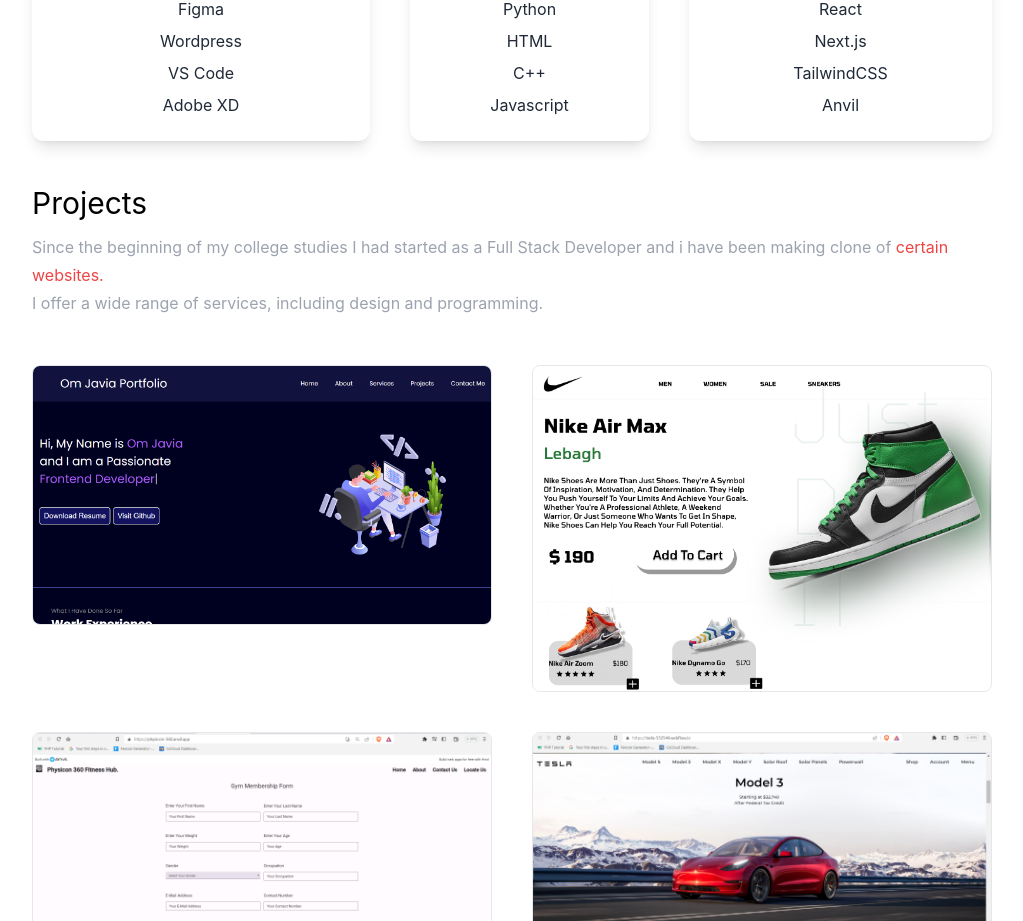
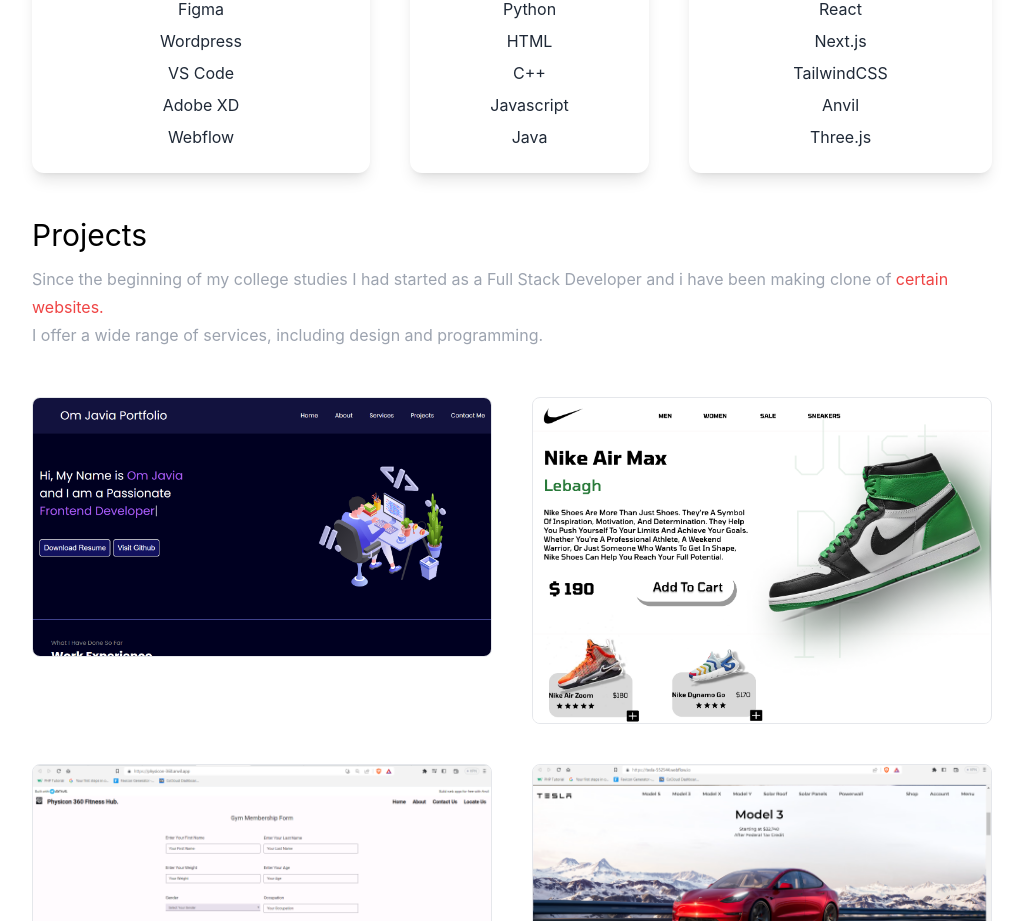
Before and after one commit to khyatisharma09/Khyati-Portfolio, a Next.js app: page / in a window 1280 px wide. Shown: the part 1599-2520 px from the top of the page, without its empty margins (128-1151 px from the left). Built offline with nearby package versions, Linux system fonts and the light colour scheme.

Commit message:
Added New Languages

```diff
--- a/pages/index.js
+++ b/pages/index.js
@@ -1,5 +1,6 @@
 import Head from "next/head";
 import { BsFillMoonStarsFill } from "react-icons/bs";
+import { BsFillBrightnessLowFill } from "react-icons/bs"
 import {
   AiFillTwitterCircle,
   AiFillLinkedin,
@@ -105,6 +106,7 @@
               <p className="text-gray-800 py-1">Wordpress</p>
               <p className="text-gray-800 py-1">VS Code</p>
               <p className="text-gray-800 py-1">Adobe XD</p>
+              <p className="text-gray-800 py-1">Webflow</p>
             </div>
             <div className="shadow-lg p-5 rounded-xl my-10 dark:bg-white">
               <Image src={code} width={100} height={100} alt="" className="relative left-1/3"/>
@@ -119,6 +121,7 @@
               <p className="text-gray-800 py-1">HTML</p>
               <p className="text-gray-800 py-1">C++</p>
               <p className="text-gray-800 py-1">Javascript</p>
+              <p className="text-gray-800 py-1">Java</p>
               {/* <p className="text-gray-800 py-1">C++</p> */}
             </div>
             <div className="shadow-lg p-5 rounded-xl my-10 dark:bg-white">
@@ -134,6 +137,7 @@
               <p className="text-gray-800 py-1">Next.js</p>
               <p className="text-gray-800 py-1">TailwindCSS</p>
               <p className="text-gray-800 py-1">Anvil</p>
+              <p className="text-gray-800 py-1">Three.js</p>
             </div>
           </div>
         </section>
```
